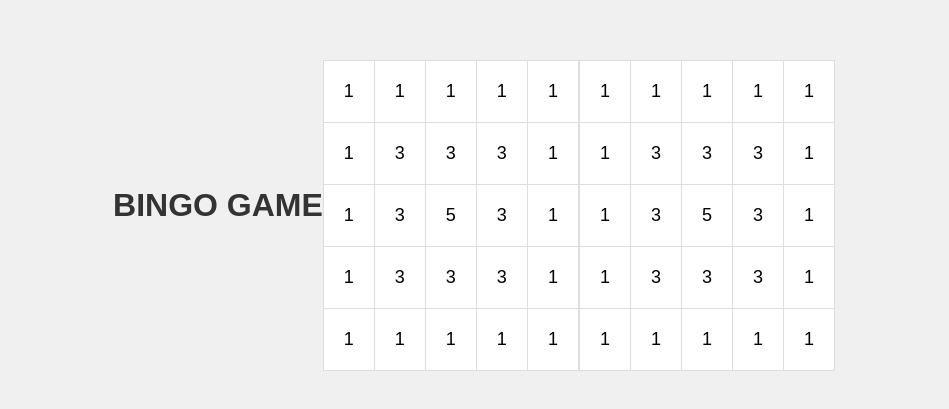
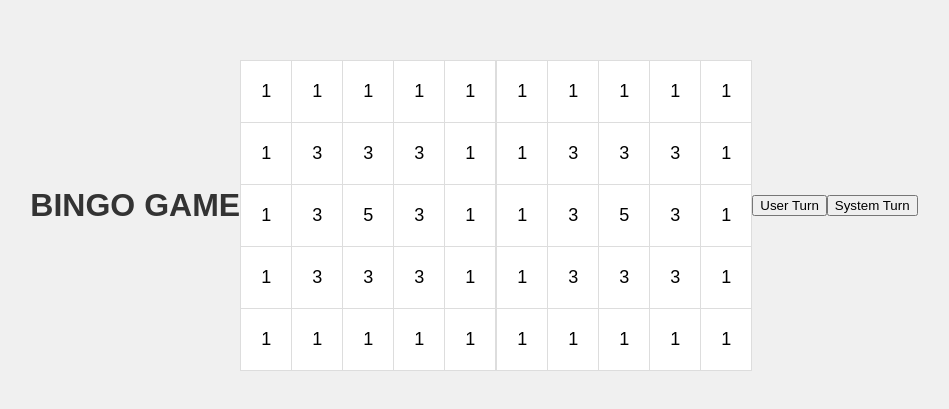
Before and after one commit to raunit1610/Bingo-game, a plain HTML site: page index.html in a window 1280 px wide. Shown: the part 195-604 px from the top of the page, without its empty margins (166-1115 px from the left). Drawn offline with Linux system fonts and the light colour scheme.

Commit message:
index.html

```diff
--- a/index.html
+++ b/index.html
@@ -18,6 +18,9 @@
             <!-- System's Bingo Grid -->
         </table>
     </div>
+    <div id="result"></div>
+    <button onclick="getUserInput()">User Turn</button>
+    <button onclick="systemTurn()">System Turn</button>
     <script src="./app.js"></script>
 </body>
 </html>
```
